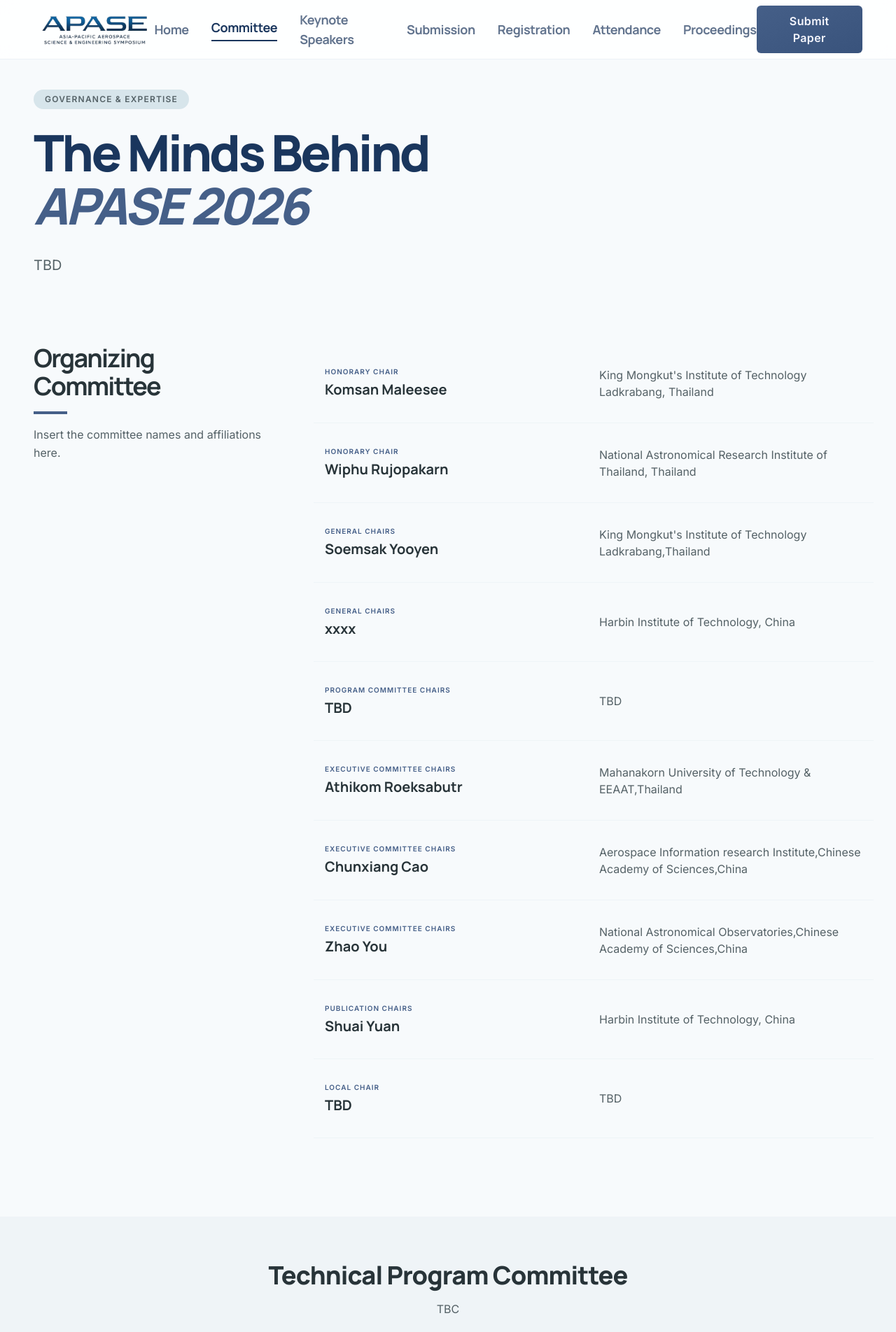
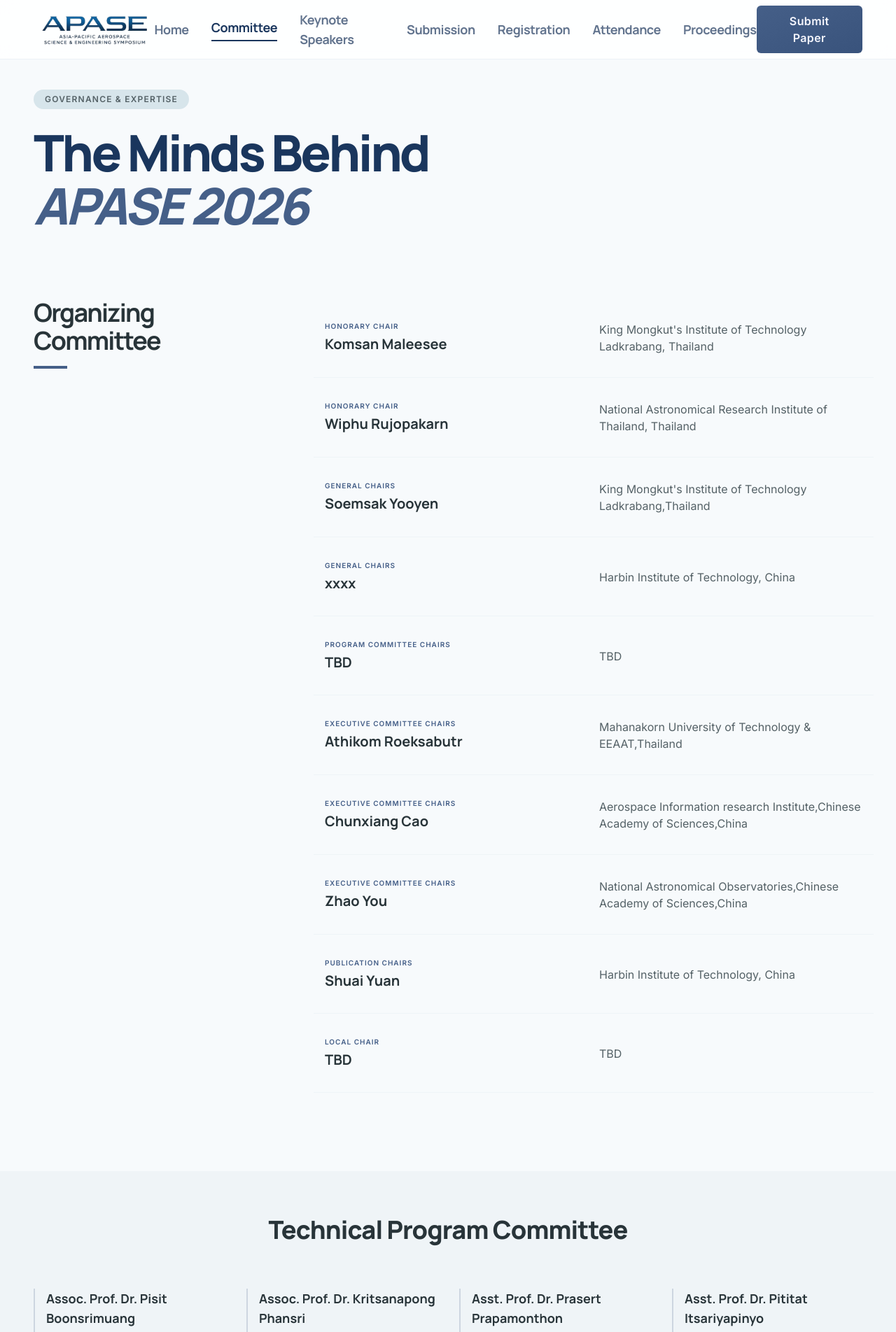
Before and after one commit to ascomlab/apase-web, a Next.js app: page /committee in a window 1280 px wide. Shown: the top 1904 px of the page at 70% size. Built offline with nearby package versions, Linux system fonts and the light colour scheme.

Commit message:
Update page.tsx

```diff
--- a/app/committee/page.tsx
+++ b/app/committee/page.tsx
@@ -163,7 +163,7 @@ export default function CommitteePage() {
             <span className="text-primary italic">APASE 2026</span>
           </h1>
           <p className="font-body text-xl text-on-surface-variant leading-relaxed max-w-2xl">
-            TBD
+            {/*TBD*/}
           </p>
         </div>
       </section>
@@ -176,7 +176,7 @@ export default function CommitteePage() {
             </h2>
             <div className="w-12 h-1 bg-primary mb-4" />
             <p className="text-on-surface-variant leading-relaxed">
-              Insert the committee names and affiliations here.
+              {/*Insert the committee names and affiliations here.*/}
             </p>
           </div>
           <div className="lg:col-span-8">
@@ -208,7 +208,7 @@ export default function CommitteePage() {
             <h2 className="font-headline text-4xl font-extrabold tracking-tight mb-4 text-on-background">
               Technical Program Committee
             </h2>
-            <p className="text-on-surface-variant font-body">TBC</p>
+            <p className="text-on-surface-variant font-body">{/*TBC*/}</p>
           </div>
           <div className="grid grid-cols-1 sm:grid-cols-2 md:grid-cols-3 xl:grid-cols-4 gap-x-8 gap-y-8">
             {technicalCommittee.map((committee, idx) => (
```
